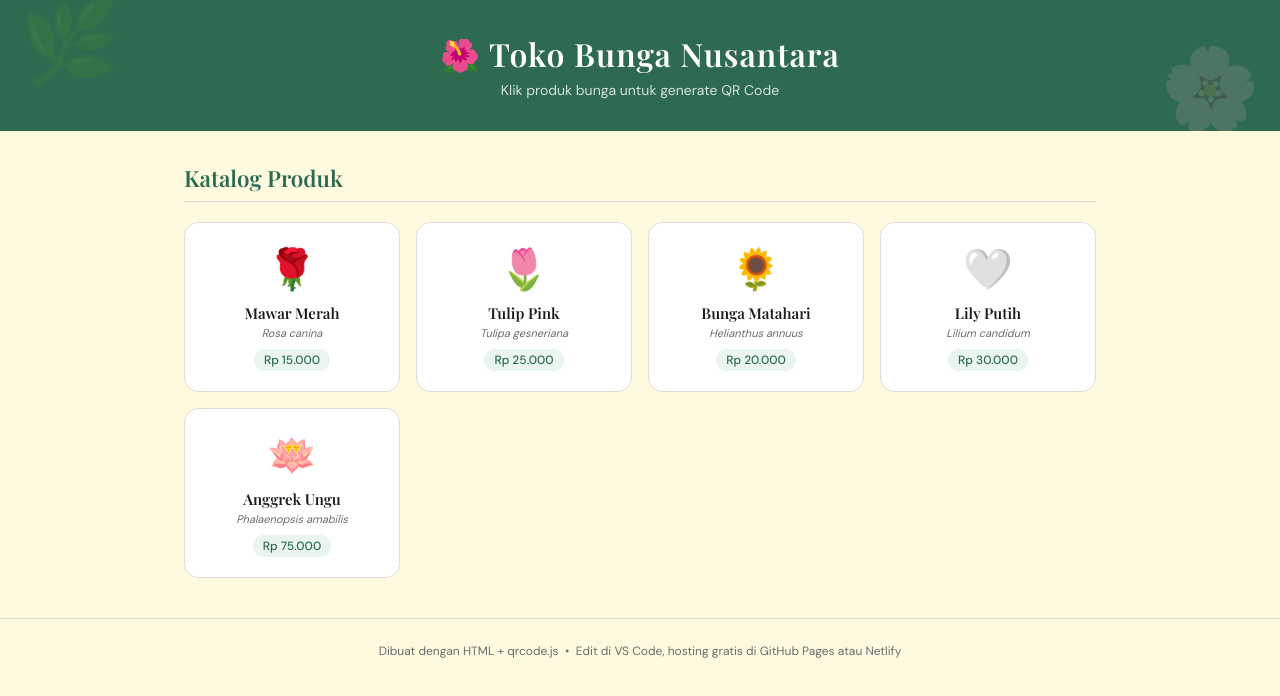
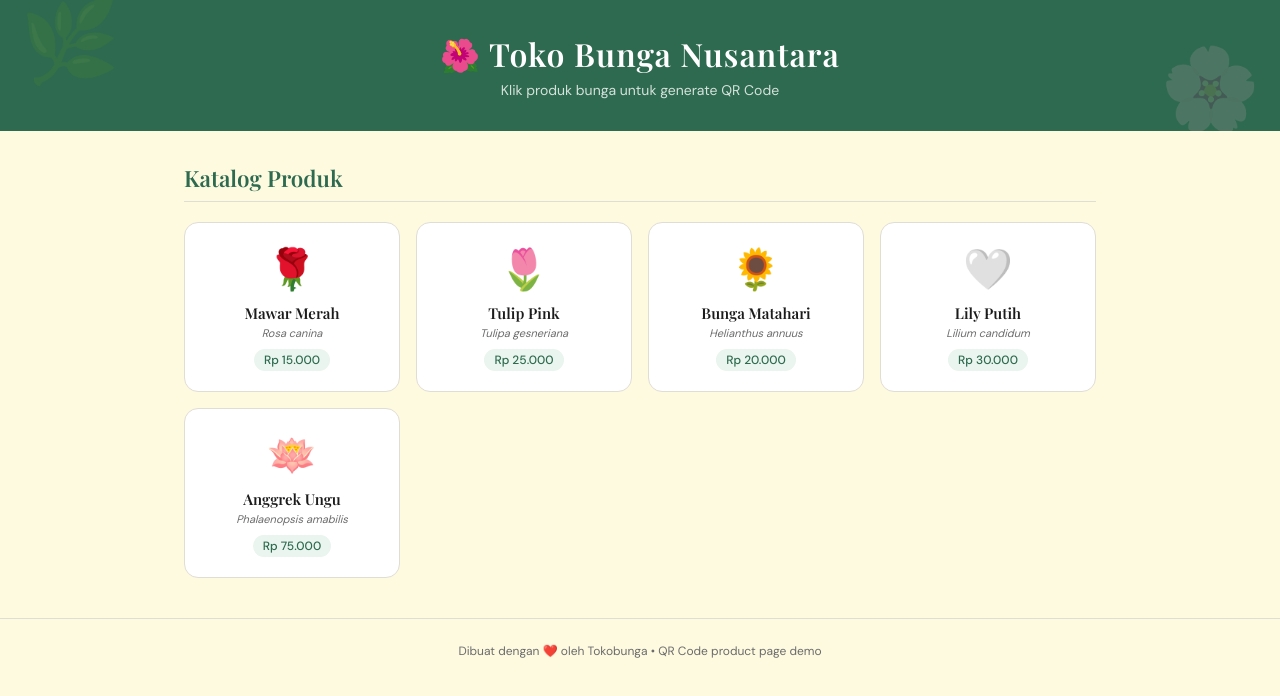
Before and after one commit to zaygastore-eng/tokobunga, a plain HTML site: page index.html in a window 1280 px wide. Drawn offline with nearby package versions, Linux system fonts and the light colour scheme.

Commit message:
Commit local index.html changes

```diff
--- a/index.html
+++ b/index.html
@@ -369,7 +369,7 @@
 </main>
 
 <footer>
-  Dibuat dengan HTML + qrcode.js &nbsp;•&nbsp; Edit di VS Code, hosting gratis di GitHub Pages atau Netlify
+  Dibuat dengan ❤️ oleh Tokobunga • QR Code product page demo
 </footer>
 
 
```
